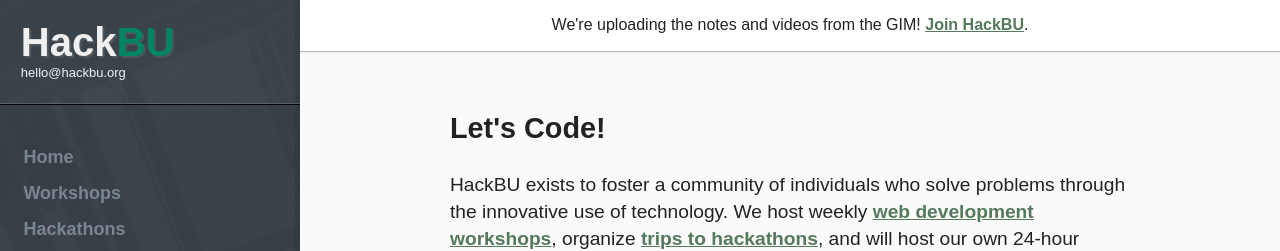
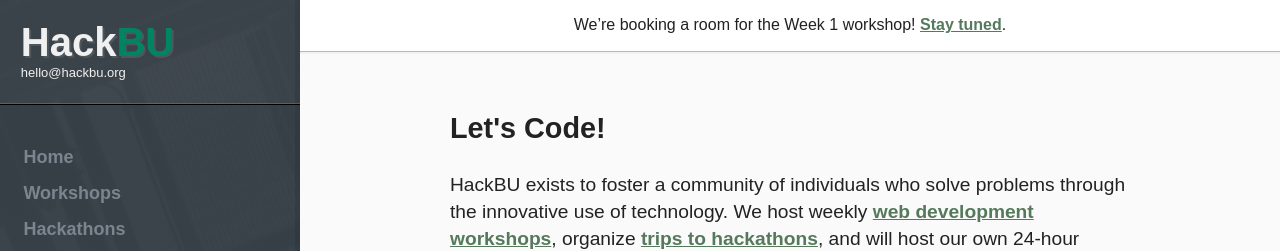
Before and after one commit to hackbinghamton/hackbinghamton.github.io, a Jekyll site: the page built from index.html, in a window 1280 px wide and 1099 px high. Shown: the top 251 px of the window. Built offline with Jekyll 4.4.1, drawn with Linux system fonts in a browser that asks for light colours; nearby versions of some CDN libraries; Markdown is read by kramdown in place of the engine named in the settings.

Commit message:
change the announcement text

```diff
--- a/_includes/announcement.html
+++ b/_includes/announcement.html
@@ -1,3 +1,3 @@
 <div class="site-announcement">
-	We're uploading the notes and videos from the GIM! <a href="http://eepurl.com/KFGl9" title="Sign up for the mailing list">Join HackBU</a>.
+	We’re booking a room for the Week 1 workshop! <a href="http://eepurl.com/KFGl9" title="Sign up for the mailing list">Stay tuned</a>.
 </div>
```
